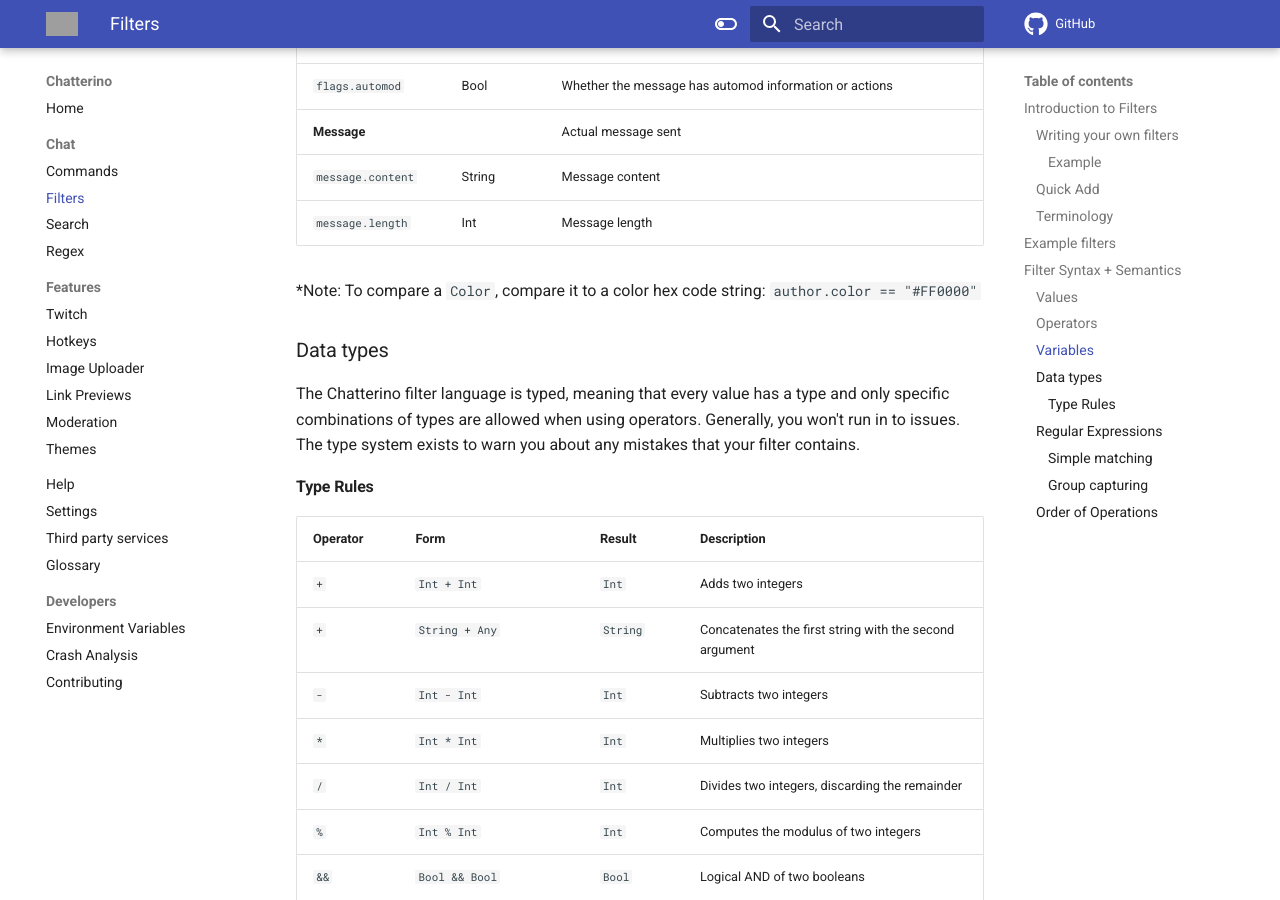
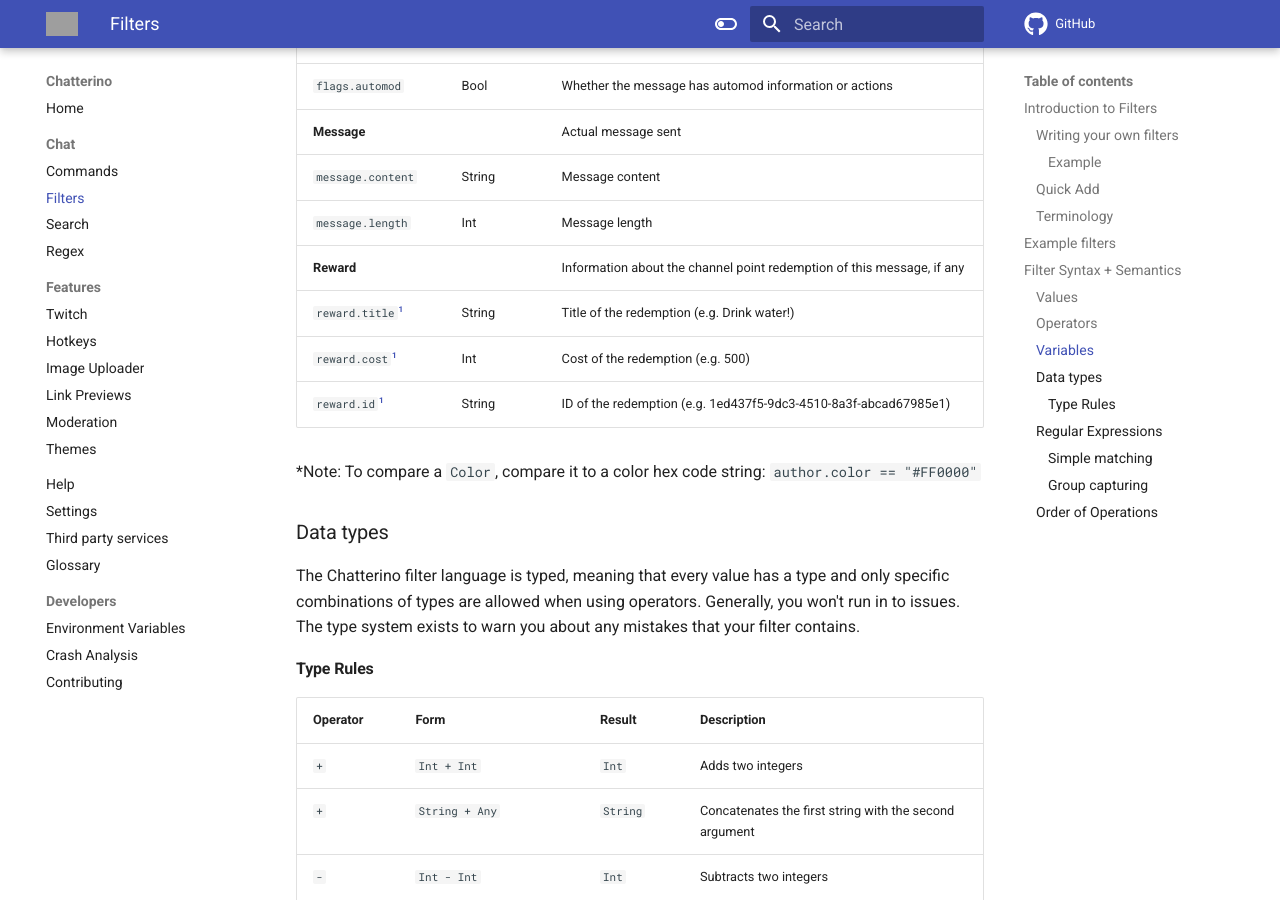
Before and after one commit to Chatterino/wiki, an MkDocs documentation site: the page built from docs/Filters.md, in a window 1280 px wide and 900 px high, scrolled down 6169 px. Built offline with MkDocs 1.6.1 and Material for MkDocs 9.7.7, drawn with Linux system fonts in a browser that asks for light colours; comment, search, counter and statistics services are not loaded; some of the changed text lies outside the part shown; grey boxes are pictures that could not be loaded.

Commit message:
fix: add documentation for new reward filters (#370)

```diff
--- a/docs/Filters.md
+++ b/docs/Filters.md
@@ -157,6 +157,10 @@
 | **Message**             |              | Actual message sent                                                                            |
 | `message.content`       | String       | Message content                                                                                |
 | `message.length`        | Int          | Message length                                                                                 |
+| **Reward**              |              | Information about the channel point redemption of this message, if any                         |
+| `reward.title`[^1]      | String       | Title of the redemption (e.g. Drink water!)                                                    |
+| `reward.cost`[^1]       | Int          | Cost of the redemption (e.g. 500)                                                              |
+| `reward.id`[^1]         | String       | ID of the redemption (e.g. 1ed437f5-9dc3-4510-8a3f-abcad67985e1)                               |
 
 \*Note: To compare a `Color`, compare it to a color hex code string: `author.color == "#FF0000"`
 
@@ -222,3 +226,5 @@
 Basically, if you're unsure about the order of operations, use extra parentheses.
 
 [nightly]: ../Help/#what-is-nightly-and-how-to-use-install-it
+
+[^1]: Available since [nightly] [69bdac9](https://github.com/Chatterino/chatterino2/commit/69bdac9936cd981679a8f5d2bf15b7873292b83f)
```
